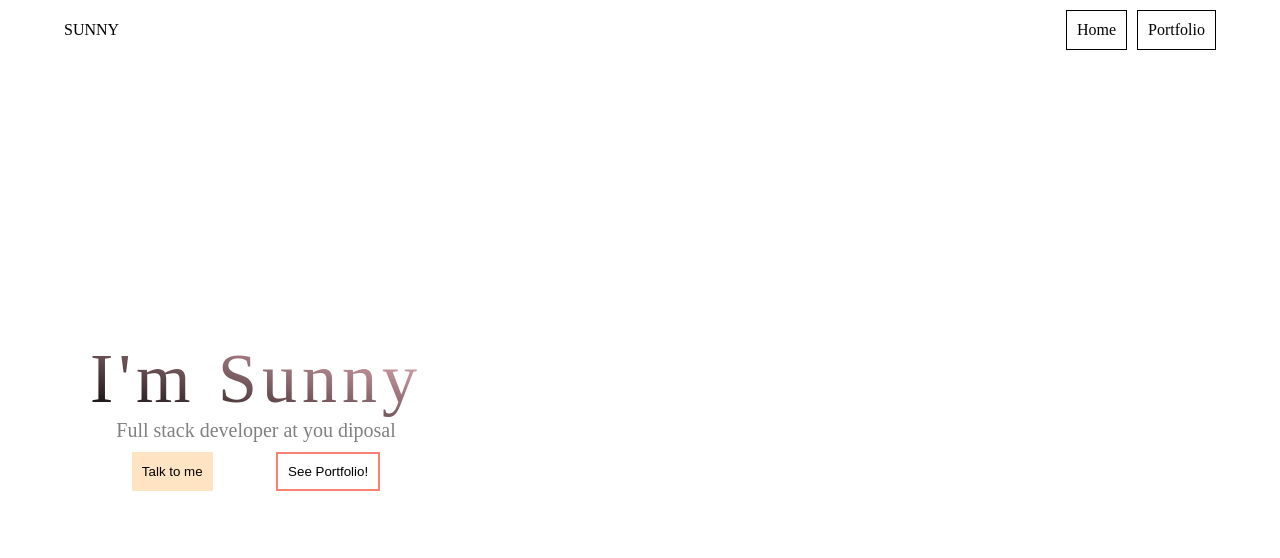
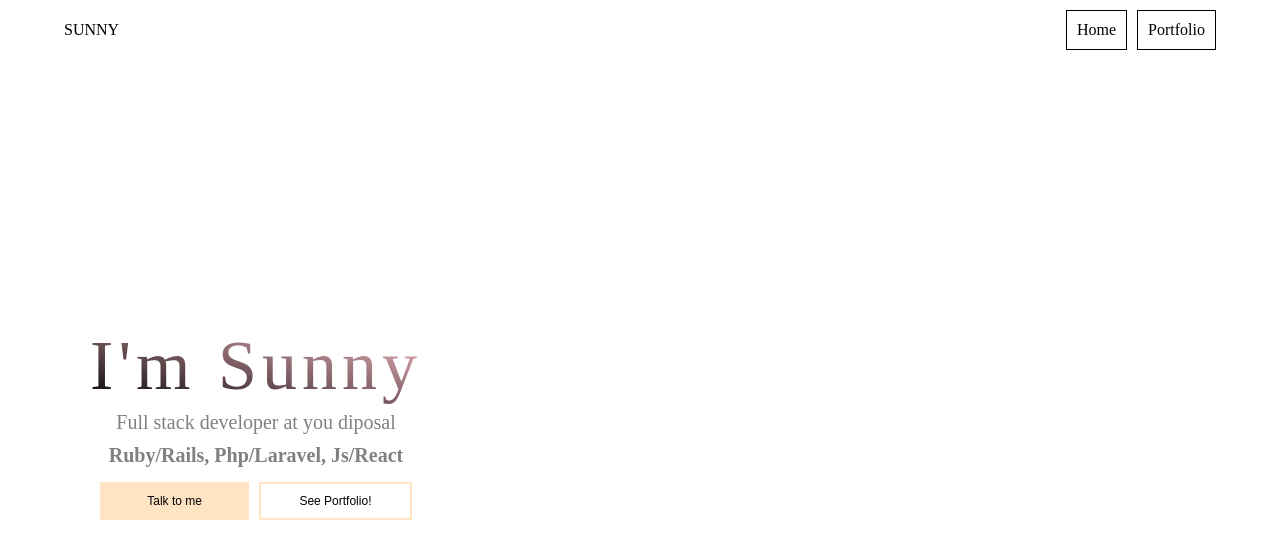
Before and after one commit to SunnyAsar/personal-site, a plain HTML site: page index.html in a window 1280 px wide. Drawn offline with Linux system fonts and the light colour scheme; a web font is replaced by a local one.

Commit message:
update on the syling in the call to action

```diff
--- a/index.html
+++ b/index.html
@@ -25,6 +25,7 @@
   <div class="page-intro">
     <h2>I'm Sunny</h2>
     <p>Full stack developer at you diposal</p>
+    <h4>Ruby/Rails, Php/Laravel, Js/React  </h4>
     <div class="cta">
         <button class="talk">Talk to me</button>
         <button class="portfolio">See Portfolio!</button>
--- a/styles/styles.scss
+++ b/styles/styles.scss
@@ -2,6 +2,11 @@
   padding: 0;
   margin: 0;
   max-width: 100%;
+}
+%button {
+  padding: 10px;
+  font-size: 12px;
+  flex: 1;
 }
 
 
@@ -30,6 +35,7 @@ header nav{
 
 .main-content{
   font-family: 'Gentium Book Basic', serif;
+  // height: 100vh;
   h2{
     font-weight: lighter;
     font-size: 70px;
@@ -37,11 +43,11 @@ h2{
     -webkit-background-clip: text;
     -webkit-text-fill-color: transparent;
     letter-spacing: 5px;
-
   }
-p{
+  p,h4{
     font-size: 20px;
     color: grey;
+    padding: 5px;
   }
 
   display: flex;
@@ -54,7 +60,7 @@ p{
   }
 
   .animation{
-    height: 90vh;
+    height: 92vh;
     width: 60%;
     z-index: -1;
     background: url(../media/toys.png) no-repeat center center;
@@ -62,20 +68,22 @@ p{
   }
   .cta{
     display: flex;
-    justify-content: space-around;
+    justify-content: space-between;
     padding: 10px;
-    font-weight: 600;
+
 
     .talk{
+      @extend %button;
       background-color: bisque;
       border: none;
-      padding: 10px;
+      margin-right: 10px;
     }
     .portfolio{
-      padding: 10px;
-      border: 2px solid salmon;
+      @extend %button;
+      border: 2px solid bisque;
       color:black;
-      background-color: transparent
+      background-color: transparent;
+
     }
   }
 }
```
Also changed, not shown: styles/styles.css, 1 other file. Lines whose indentation alone changed are shown as unchanged.
